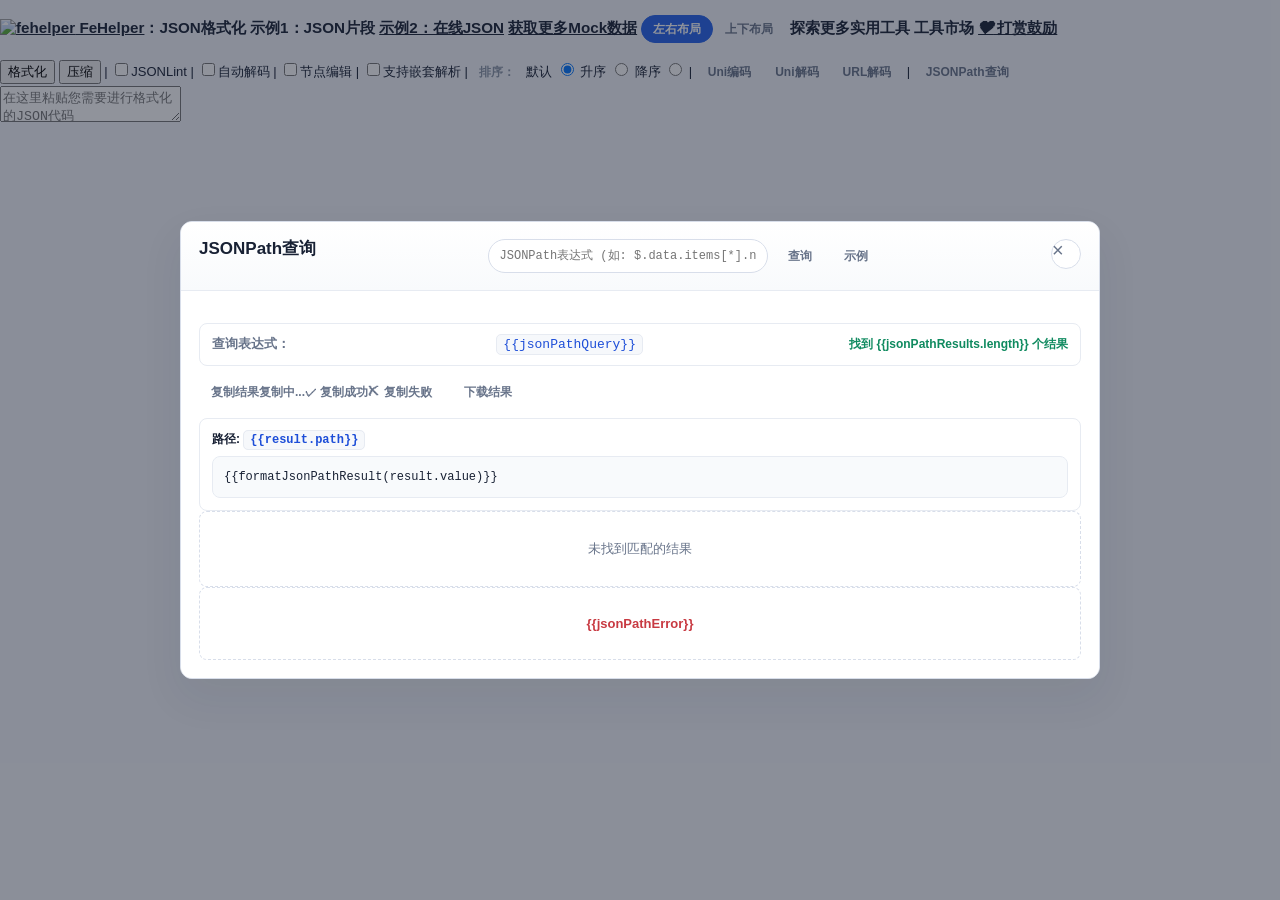
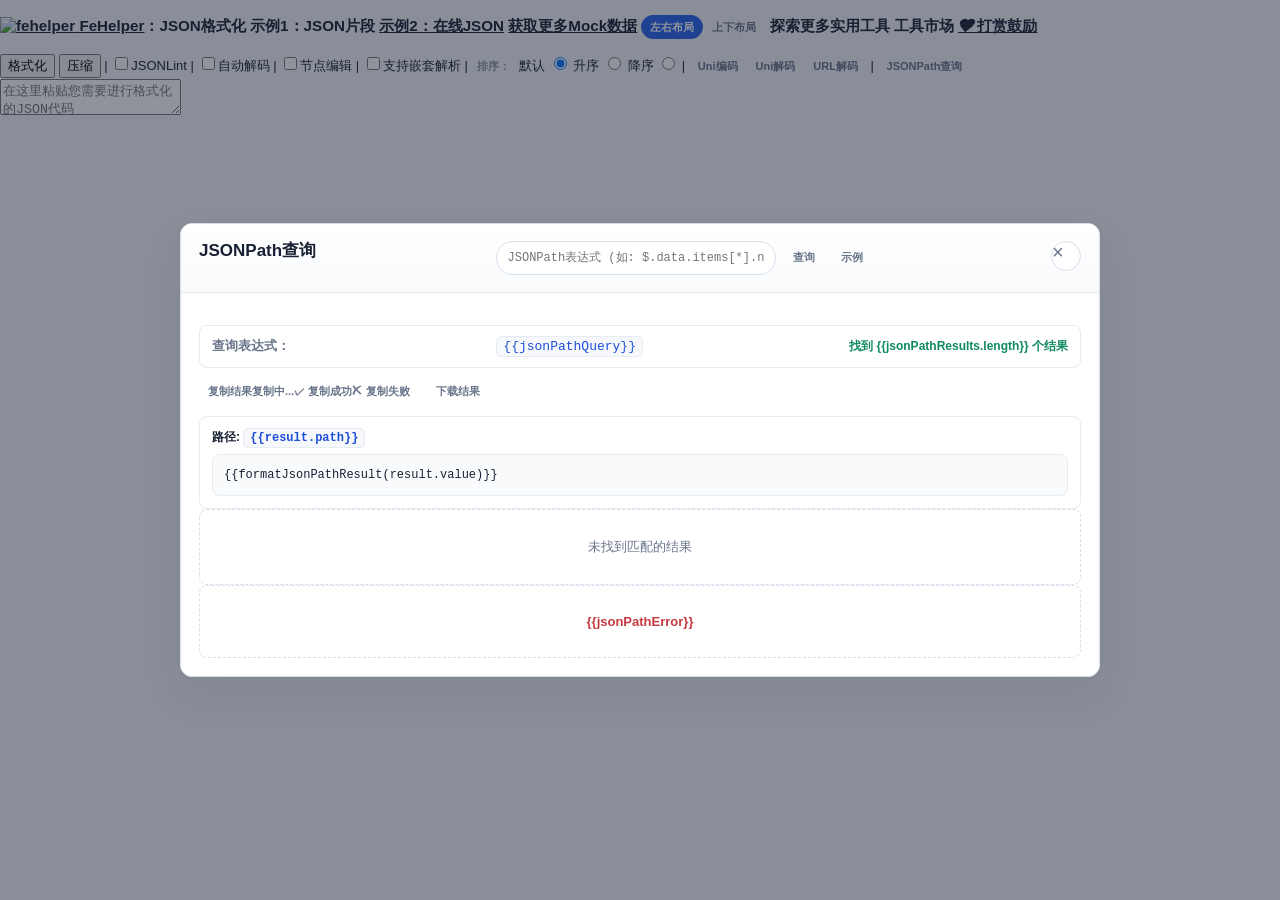

feat: add byte unit tool and JSON table view

--- a/apps/json-format/index.css
+++ b/apps/json-format/index.css
@@ -216,23 +216,24 @@ html.fh-jf .x-toolbar.fh-command-bar {
     top: 0;
     z-index: 30;
     margin: 0;
-    padding: 10px;
+    padding: 8px;
     border-radius: var(--fh-radius);
     display: flex;
     align-items: center;
-    flex-wrap: wrap;
-    gap: 8px;
+    flex-wrap: nowrap;
+    gap: 6px;
     background: rgba(255, 255, 255, 0.94);
     box-shadow: var(--fh-shadow);
     user-select: none;
 }
 
 .fh-command-group {
-    min-height: 34px;
-    padding: 3px;
+    min-height: 30px;
+    padding: 2px;
     display: inline-flex;
+    flex: 0 0 auto;
     align-items: center;
-    gap: 4px;
+    gap: 2px;
     border: 1px solid var(--fh-line-soft);
     border-radius: 999px;
     background: var(--fh-surface-soft);
@@ -243,12 +244,17 @@ html.fh-jf .x-toolbar.fh-command-bar {
     background: var(--fh-surface);
 }
 
+.fh-command-tail {
+    gap: 1px;
+    margin-left: 0;
+}
+
 html.fh-jf .xjf-btn,
 html.fh-jf #btnLeftRight,
 html.fh-jf #btnUpDown {
     min-width: 0;
-    height: 28px;
-    padding: 0 11px;
+    height: 24px;
+    padding: 0 8px;
     display: inline-flex;
     align-items: center;
     justify-content: center;
@@ -257,8 +263,8 @@ html.fh-jf #btnUpDown {
     background: transparent;
     box-shadow: none;
     color: var(--fh-muted);
-    font-size: 12px;
-    font-weight: 650;
+    font-size: 11px;
+    font-weight: 620;
     line-height: 1;
     text-shadow: none;
     cursor: pointer;
@@ -274,7 +280,7 @@ html.fh-jf #btnUpDown:hover {
 }
 
 html.fh-jf .fh-btn-primary {
-    min-width: 72px;
+    min-width: 58px;
     color: #ffffff;
     border-color: var(--fh-accent);
     background: var(--fh-accent);
@@ -309,20 +315,20 @@ html.fh-jf #btnUpDown.selected,
 }
 
 .fh-switch-group {
-    gap: 8px;
+    gap: 4px;
 }
 
 .fh-switch {
     position: relative;
-    height: 28px;
+    height: 24px;
     margin: 0;
-    padding: 0 8px 0 3px;
+    padding: 0 6px 0 2px;
     display: inline-flex;
     align-items: center;
-    gap: 6px;
+    gap: 4px;
     border-radius: 999px;
     color: var(--fh-muted);
-    font-size: 12px;
+    font-size: 11px;
     font-weight: 560;
     cursor: pointer;
     white-space: nowrap;
@@ -339,8 +345,8 @@ html.fh-jf .fh-command-bar .fh-radio-pill input {
 }
 
 .fh-switch-ui {
-    width: 28px;
-    height: 16px;
+    width: 24px;
+    height: 14px;
     padding: 2px;
     border: 1px solid #cbd3df;
     border-radius: 999px;
@@ -350,8 +356,8 @@ html.fh-jf .fh-command-bar .fh-radio-pill input {
 
 .fh-switch-ui::after {
     content: "";
-    width: 10px;
-    height: 10px;
+    width: 8px;
+    height: 8px;
     display: block;
     border-radius: 50%;
     background: #ffffff;
@@ -366,17 +372,17 @@ html.fh-jf .fh-command-bar .fh-radio-pill input {
 }
 
 .fh-switch input:checked + .fh-switch-ui::after {
-    transform: translateX(12px);
+    transform: translateX(10px);
 }
 
 .fh-radio-group {
-    gap: 4px;
+    gap: 2px;
 }
 
 html.fh-jf .x-toolbar .x-stitle {
-    padding: 0 7px 0 8px;
+    padding: 0 5px 0 6px;
     color: var(--fh-faint);
-    font-size: 12px;
+    font-size: 11px;
     font-weight: 700;
 }
 
@@ -386,23 +392,25 @@ html.fh-jf .x-toolbar .x-stitle {
 }
 
 .fh-radio-pill span {
-    height: 28px;
-    padding: 0 10px;
+    height: 24px;
+    padding: 0 8px;
     display: inline-flex;
     align-items: center;
     justify-content: center;
     border: 1px solid transparent;
     border-radius: 999px;
     color: var(--fh-muted);
-    font-size: 12px;
-    font-weight: 650;
+    font-size: 11px;
+    font-weight: 620;
     white-space: nowrap !important;
 }
 
 .fh-option-bar {
     display: inline-flex;
+    flex: 0 0 auto;
     align-items: center;
-    gap: 4px;
+    gap: 2px;
+    white-space: nowrap;
 }
 
 .fh-option-bar:empty {
@@ -993,6 +1001,80 @@ html.fh-jf .mod-json .callback-name {
     line-height: 1.5;
 }
 
+.fh-tableview-modal {
+    max-width: min(1100px, 92vw);
+}
+
+.fh-tableview-wrap {
+    display: grid;
+    gap: 12px;
+}
+
+.fh-tableview-meta {
+    display: flex;
+    align-items: center;
+    justify-content: space-between;
+    gap: 12px;
+    flex-wrap: wrap;
+    color: var(--fh-muted);
+    font-size: 12px;
+    font-weight: 720;
+}
+
+.fh-tableview-meta code {
+    padding: 2px 6px;
+    border: 1px solid var(--fh-line-soft);
+    border-radius: 999px;
+    background: #f8fafc;
+    color: var(--fh-text);
+    font-family: var(--fh-mono);
+}
+
+.fh-tableview-scroll {
+    max-height: min(60dvh, 620px);
+    overflow: auto;
+    border: 1px solid var(--fh-line-soft);
+    border-radius: var(--fh-radius);
+}
+
+.fh-tableview-table {
+    width: 100%;
+    border-collapse: collapse;
+    background: #fff;
+}
+
+.fh-tableview-table th,
+.fh-tableview-table td {
+    padding: 10px 12px;
+    border-bottom: 1px solid var(--fh-line-soft);
+    border-right: 1px solid var(--fh-line-soft);
+    vertical-align: top;
+    text-align: left;
+    font-size: 12px;
+    line-height: 1.5;
+    word-break: break-word;
+}
+
+.fh-tableview-table th:last-child,
+.fh-tableview-table td:last-child {
+    border-right: 0;
+}
+
+.fh-tableview-table th {
+    position: sticky;
+    top: 0;
+    z-index: 1;
+    background: #f8fafc;
+    color: var(--fh-text);
+    font-weight: 800;
+}
+
+.fh-tableview-kv td:first-child {
+    width: 220px;
+    background: #fafcff;
+    font-weight: 720;
+}
+
 body.theme-dark {
     --fh-bg: #151922;
     --fh-surface: #1d2430;
@@ -1041,6 +1123,7 @@ body.theme-dark .fh-pane-meta,
 body.theme-dark .jsonpath-modal-close,
 body.theme-dark .fh-empty-state,
 body.theme-dark .jsonpath-result-value,
+body.theme-dark .fh-tableview-meta code,
 body.theme-dark .xjf-input,
 body.theme-dark .jsonpath-header-input {
     background: var(--fh-surface-soft) !important;
@@ -1072,6 +1155,19 @@ body.theme-dark .jsonpath-example-path code {
 
 body.theme-dark .jsonpath-example-item:hover {
     background: rgba(93, 141, 245, 0.16);
+}
+
+body.theme-dark .fh-tableview-scroll,
+body.theme-dark .fh-tableview-table {
+    background: var(--fh-surface);
+}
+
+body.theme-dark .fh-tableview-table th {
+    background: #202836;
+}
+
+body.theme-dark .fh-tableview-kv td:first-child {
+    background: #1b2330;
 }
 
 @media (max-width: 1100px) {
